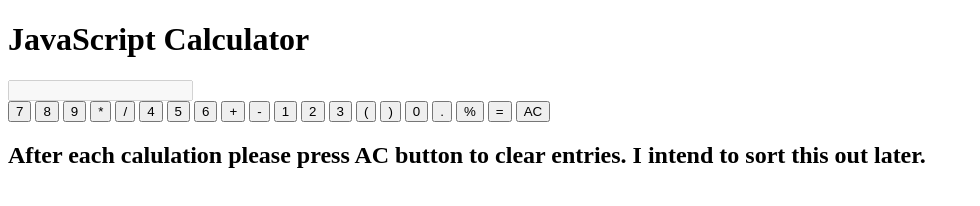
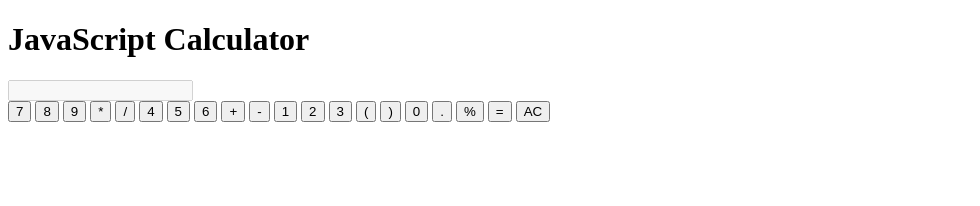
Before and after one commit to Andifer702/Free-Code-Camp, a plain HTML site: page Advanced-Front-End-Development-Project/JavaScript-Calculator/index.html in a window 1280 px wide. Shown: the whole page, without its empty margins (0-980 px from the left). Drawn offline with Linux system fonts and the light colour scheme.

Commit message:
Update index.html

```diff
--- a/Advanced-Front-End-Development-Project/JavaScript-Calculator/index.html
+++ b/Advanced-Front-End-Development-Project/JavaScript-Calculator/index.html
@@ -27,7 +27,3 @@
     <button id = 'AC'class="button">AC</button>
 
 </div>
-<footer>
-  <h2>After each calulation please press AC button to clear entries. I intend to sort this out later.
-  </h2>
-</footer>
```
